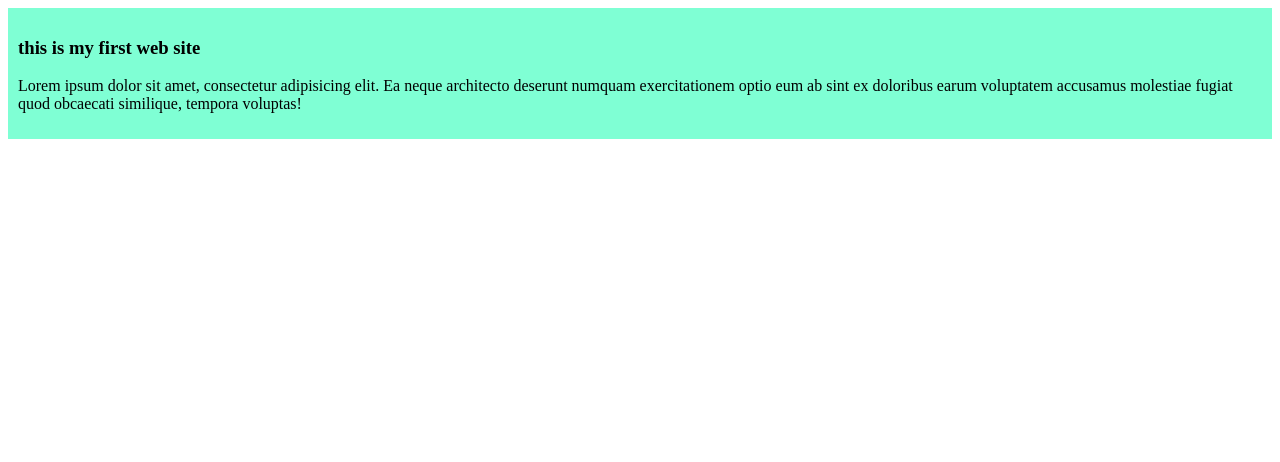
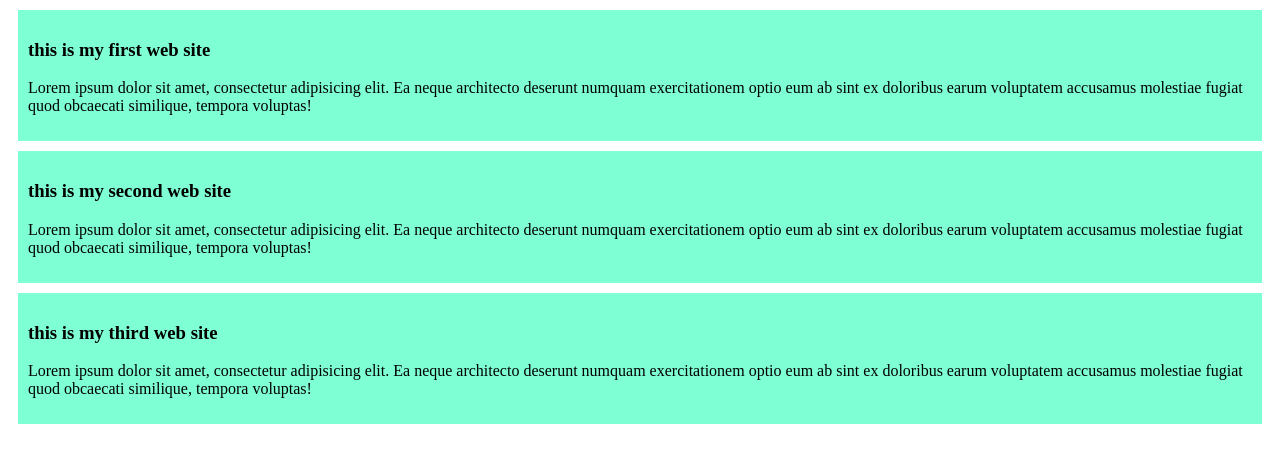
Before and after one commit to AnNoor71/my-first-github-repo, a plain HTML site: page index.html in a window 1280 px wide. Drawn offline with Linux system fonts and the light colour scheme.

Commit message:
added the second and the third vlog

```diff
--- a/index.html
+++ b/index.html
@@ -12,6 +12,14 @@
          <h3>this is my first web site </h3>
          <p>Lorem ipsum dolor sit amet, consectetur adipisicing elit. Ea neque architecto deserunt numquam exercitationem optio eum ab sint ex doloribus earum voluptatem accusamus molestiae fugiat quod obcaecati similique, tempora voluptas!</p>
     </div>
+    <div>
+         <h3>this is my second web site </h3>
+         <p>Lorem ipsum dolor sit amet, consectetur adipisicing elit. Ea neque architecto deserunt numquam exercitationem optio eum ab sint ex doloribus earum voluptatem accusamus molestiae fugiat quod obcaecati similique, tempora voluptas!</p>
+    </div>
+    <div>
+         <h3>this is my third web site </h3>
+         <p>Lorem ipsum dolor sit amet, consectetur adipisicing elit. Ea neque architecto deserunt numquam exercitationem optio eum ab sint ex doloribus earum voluptatem accusamus molestiae fugiat quod obcaecati similique, tempora voluptas!</p>
+    </div>
 
 
 </body>
--- a/styling.css/mmm.css
+++ b/styling.css/mmm.css
@@ -1,4 +1,5 @@
 div{
     background-color: aquamarine;
     padding: 10px;
+    margin: 10px;
 }
```
